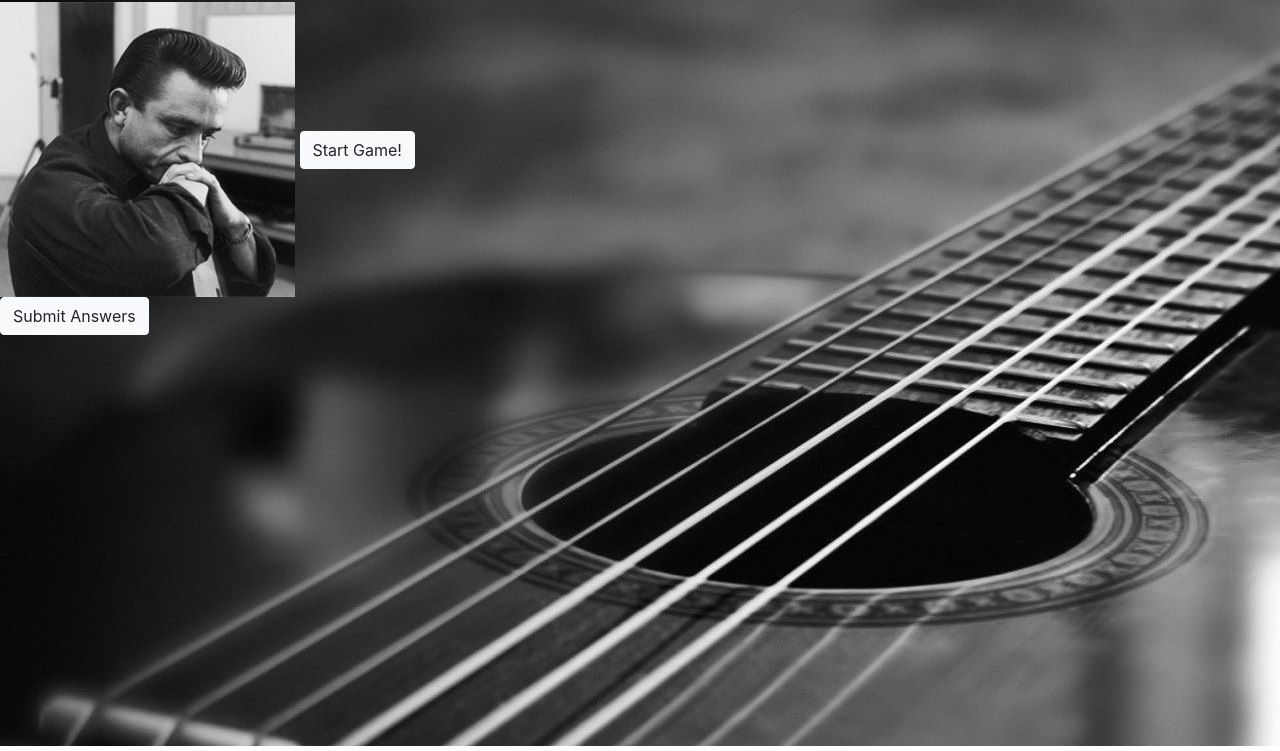
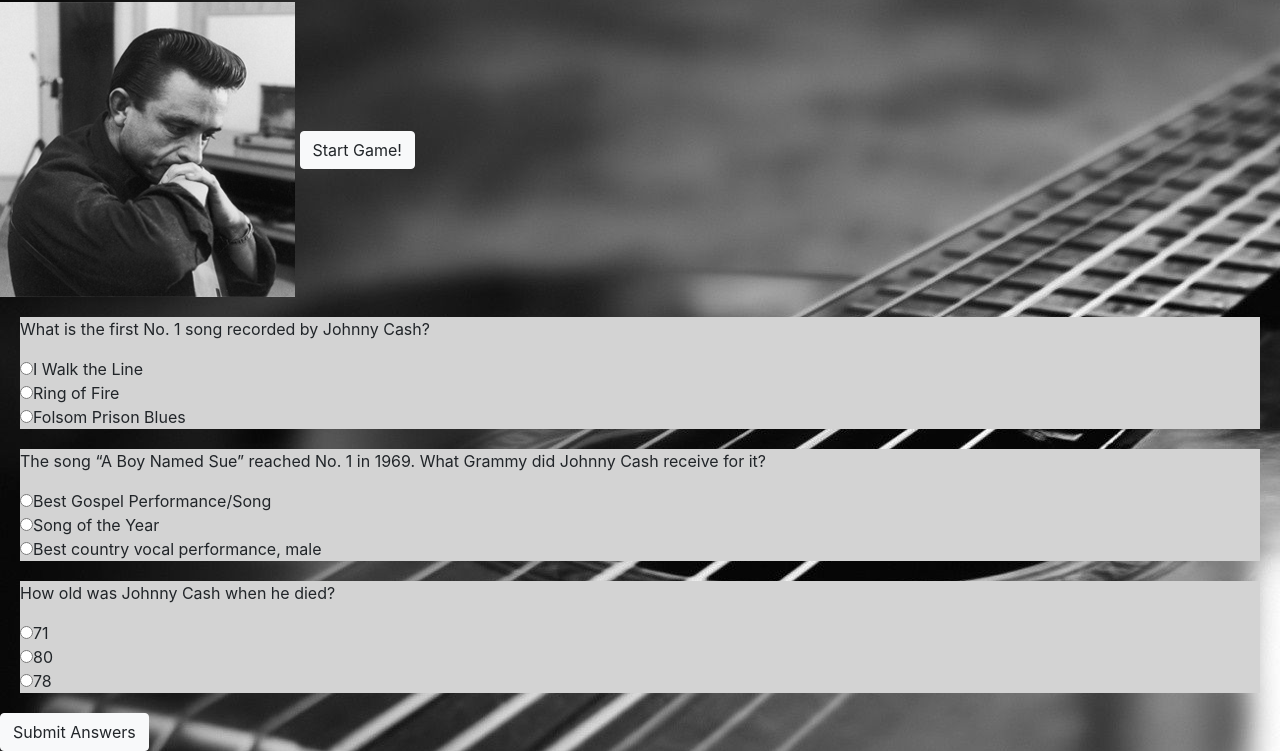
Before and after one commit to ggelsinon/TriviaGame, a plain HTML site: page index.html in a window 1280 px wide. Shown: the part 54-805 px from the top of the page. Drawn offline with nearby package versions, Linux system fonts and the light colour scheme.

Commit message:
another update

```diff
--- a/assets/css/style.css
+++ b/assets/css/style.css
@@ -7,12 +7,12 @@ h1 {
     width: 100%;
 }
 
-.question {
-
+.quest {
+    background: lightgray;
+    margin: 20px;
 }
 
 .questions {
-    background: lightgray;
     width: 75%;
     margin: 30Px;
 }
--- a/assets/javascript/app.js
+++ b/assets/javascript/app.js
@@ -19,28 +19,41 @@ var questionsObj =[{
   answer: 1
 },{
 
+}]
+
+function hideQuiz(){
+  $("#questions").hide;
 }
-
 //Functions:
 //timer as a function - i dunno might work
 function timer(){
 
 }
-//dynamically create question contents???
+//dynamically create question contents using the question objects. I might be over-complicating this???
 function createQuestions(){
 
   for (var i = 0; i < questionsObj.length; i++)
     var questionText = $("<p>");
     questionText.addClass("question");
-    questionText.text(questionsObj[i]);
+    questionText.text(questionsObj[i],question, answerList);
 
 }
 // function startQuiz(){
 //onclick event to start the game
 function startQuiz(){
 $("#start").on("click", function () {
+    $("#questions").show;
     setTimeout(twoMinutes, 1000 * 120);
     $("#timeLeft").append("time remaining :" + time); //how do i set the time variable so it knows what to display
+
+},
+
+function submit(){
+
+},
+
+function reset(){
+  $("#submit").on("click", function () {
 
 }
 
--- a/index.html
+++ b/index.html
@@ -18,19 +18,39 @@
         <button type="button" class="btn btn-light start">Start Game!</button>
     </header>
     <div class="container-quiz">
-            <div id=timeLeft></div>
+        <div id=timeLeft></div>
         <div id="questions">
+
+            <div class="quest">
+                <p>What is the first No. 1 song recorded by Johnny Cash?</p>
+                <input type="radio" class="correct">I Walk the Line<br>
+                <input type="radio">Ring of Fire<br>
+                <input type="radio">Folsom Prison Blues<br>
+            </div>
+            <div class="quest">
+                <p>The song “A Boy Named Sue” reached No. 1 in 1969. What Grammy did Johnny Cash receive for it?</p>
+                <input type="radio">Best Gospel Performance/Song<br>
+                <input type="radio">Song of the Year<br>
+                <input type="radio" class="correct">Best country vocal performance, male<br>
+            </div>
+            <div class="quest">
+                <p>How old was Johnny Cash when he died?</p>
+                <input type="radio" class="correct">71<br>
+                <input type="radio">80<br>
+                <input type="radio">78<br>
+            </div>
 
 
 
-            <button type="button" class="btn btn-light">Submit Answers</button>
+
+            <button type="button" class="btn btn-light submit">Submit Answers</button>
         </div>
-                <!-- Answer Page -->
+        <!-- Answer Page -->
         <div id="score">
 
         </div>
     </div>
-        <script type="text/javascript" src="assets/javascript/app.js"></script>
+    <script type="text/javascript" src="assets/javascript/app.js"></script>
     </div>
 
 
```
